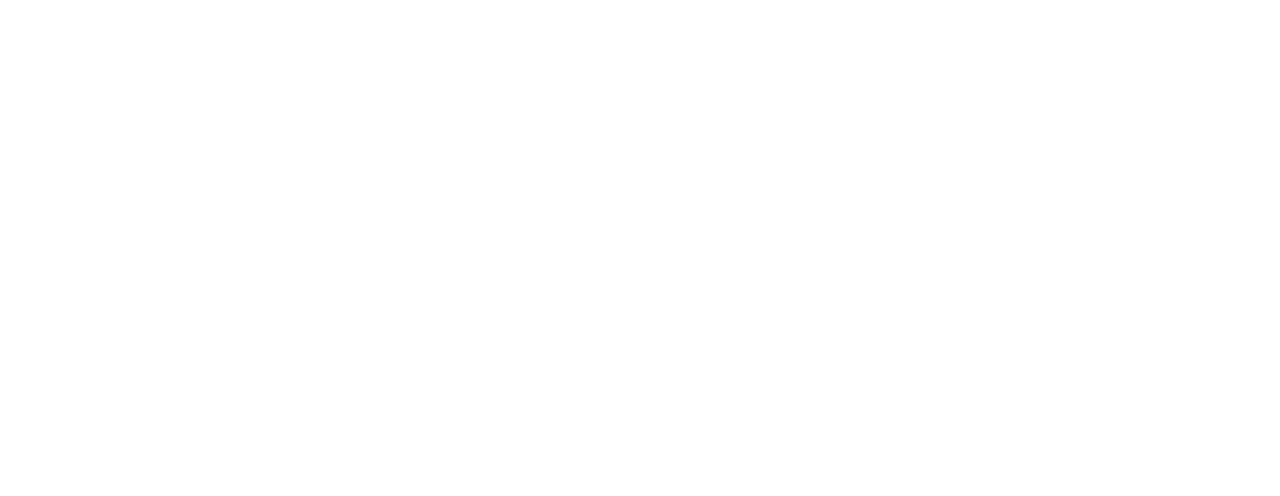
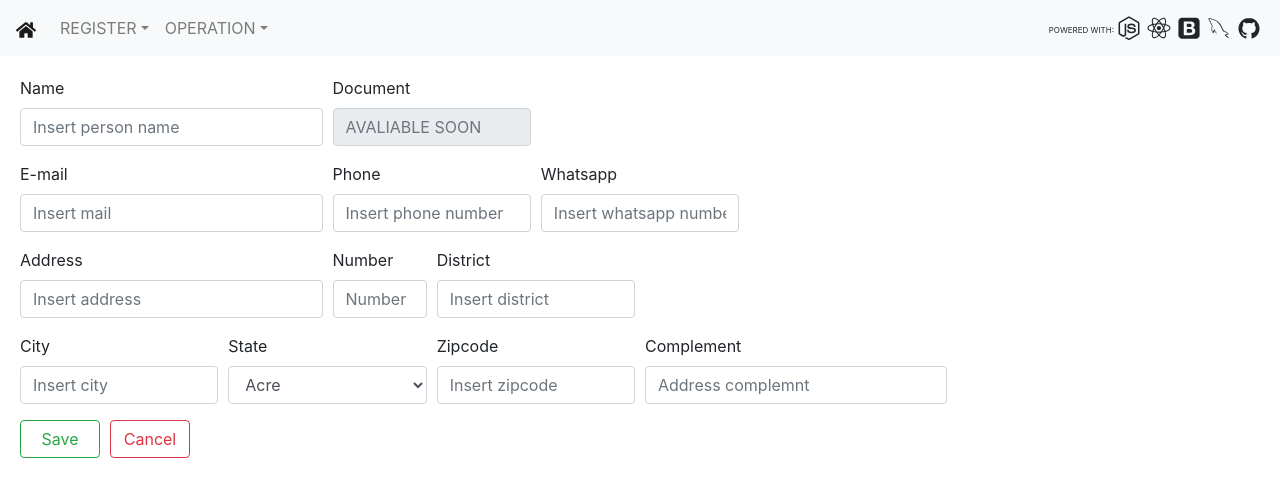
Before and after one commit to Franklim/wop, a React (Create React App) app in the folder wop-application/: page /persons in a window 1280 px wide. Shown: the top 496 px of the page. Built offline with nearby package versions, Linux system fonts and the light colour scheme.

Commit message:
Creating person page and util class.

```diff
--- a/wop-application/src/components/menu/index.js
+++ b/wop-application/src/components/menu/index.js
@@ -1,4 +1,5 @@
 import React from 'react';
+import {Link} from 'react-router-dom'
 import{Navbar,Nav,NavDropdown,Form, FormText} from 'react-bootstrap'
 import { DiReact, DiNodejsSmall, DiMysql, DiGithubBadge, DiBootstrap } from "react-icons/di";
 import { FaHome } from "react-icons/fa";
@@ -12,8 +13,9 @@
             <Navbar.Collapse id="basic-navbar-nav">
                 <Nav className="mr-auto">
                 <NavDropdown title="REGISTER" id="basic-nav-dropdown">
-                    <NavDropdown.Item href="/groups">Groups</NavDropdown.Item>
-                    <NavDropdown.Item href="/groups">Persons</NavDropdown.Item>
+                    <NavDropdown.Item href="/groups"> Groups </NavDropdown.Item>
+                    <NavDropdown.Item href="/persons">Persons</NavDropdown.Item>
+                    <NavDropdown.Item href="/users">Users</NavDropdown.Item>
                 </NavDropdown>
                 <NavDropdown title="OPERATION" id="basic-nav-dropdown">
                     <NavDropdown.Item href="#">New</NavDropdown.Item>
--- a/wop-application/src/pages/groups/index.js
+++ b/wop-application/src/pages/groups/index.js
@@ -110,7 +110,7 @@
                     <Form.Group style={{marginTop:20}}>
                         <Form.Label>Group Name</Form.Label>
                         <Form.Control required value={name} onChange={e=> setName(e.target.value)} placeholder="Insert the group name" />
-                        <Form.Label>Permissions</Form.Label>
+                        <Form.Label style={{marginTop:20}}>Permissions</Form.Label>
                         <Form.Control disabled value={permission} onChange={e=> setPermission(e.target.value)} placeholder="Insert the permissions - TEMPORARY DISABLED" />
                     </Form.Group>
 
--- /dev/null
+++ b/wop-application/src/pages/persons/index.js
@@ -0,0 +1,129 @@
+import React, {useState} from 'react';
+import Menu from '../../components/menu'
+import {Col,Form, Button} from 'react-bootstrap'
+import api from '../../services/api'
+const constants = require('../../utils/StatesNames')
+
+function Persons(){
+
+    const [name, setName] = useState("")
+    const [address, setAddress] = useState("")
+    const [number, setNumber] = useState("")
+    const [district, setDistrict] = useState("")
+    const [city, setCity] = useState("")
+    const [state, setState] = useState([])
+    const [zipcode, setZipcode] = useState("")
+    const [complement, setComplement] = useState("")
+    const [mail, setMail] = useState("")
+    const [phone, setPhone] = useState("")
+    const [whatsapp, setWhatsapp] = useState("")
+
+    function clearFields(){
+        setName("")
+        setAddress("")
+        setNumber("")
+        setDistrict("")
+        setCity("")
+        setZipcode("")
+        setComplement("")
+        setMail("")
+        setPhone("")
+        setWhatsapp("")
+        setState(constants.STATES)
+    };
+
+    async function handleInsert(e){
+        e.preventDefault()
+        const data = {
+            name,
+            address,
+            number,
+            district,
+            city,
+            state,
+            zipcode,
+            complement,
+            mail,
+            phone,
+            whatsapp
+        }
+
+        const response = await api.post('persons', data)
+        clearFields();
+    }
+    console.log(constants.STATES)
+    return(
+        <div>
+        <Menu/>
+        <Form style={{margin:20}} onSubmit={handleInsert}>
+            <Form.Row style={{marginTop:20}}>
+                <Form.Group as={Col} md="3">
+                    <Form.Label>Name</Form.Label>
+                    <Form.Control required value={name} onChange={e=> setName(e.target.value)} placeholder="Insert person name" />
+                </Form.Group>
+                <Form.Group as={Col} md="2">
+                    <Form.Label>Document</Form.Label>
+                    <Form.Control disabled placeholder="AVALIABLE SOON" />
+                </Form.Group>
+            </Form.Row>
+
+            <Form.Row >
+                <Form.Group as={Col} md="3">
+                    <Form.Label>E-mail</Form.Label>
+                    <Form.Control required value={mail} onChange={e=> setMail(e.target.value)} placeholder="Insert mail" />
+                </Form.Group>
+                <Form.Group as={Col} md="2">
+                    <Form.Label>Phone</Form.Label>
+                    <Form.Control value={phone} onChange={e=> setPhone(e.target.value)} placeholder="Insert phone number" />
+                </Form.Group>
+                <Form.Group as={Col} md="2">
+                    <Form.Label>Whatsapp</Form.Label>
+                    <Form.Control value={whatsapp} onChange={e=> setWhatsapp(e.target.value)} placeholder="Insert whatsapp number" />
+                </Form.Group>
+            </Form.Row>
+
+            <Form.Row>
+                <Form.Group as={Col} md="3">
+                    <Form.Label>Address</Form.Label>
+                    <Form.Control required value={address} onChange={e=> setAddress(e.target.value)} placeholder="Insert address" />
+                </Form.Group>
+                <Form.Group as={Col} md="1">
+                    <Form.Label>Number</Form.Label>
+                    <Form.Control required value={number} onChange={e=> setNumber(e.target.value)} placeholder="Number" />
+                </Form.Group>
+                <Form.Group as={Col} md="2">
+                    <Form.Label>District</Form.Label>
+                    <Form.Control required value={district} onChange={e=> setDistrict(e.target.value)} placeholder="Insert district" />
+                </Form.Group>
+            </Form.Row>
+            <Form.Row>
+                <Form.Group as={Col} md="2">
+                    <Form.Label>City</Form.Label>
+                    <Form.Control required value={city} onChange={e=> setCity(e.target.value)} placeholder="Insert city" />
+                </Form.Group>
+                <Form.Group as={Col} md="2">
+                    <Form.Label>State</Form.Label>
+                    <Form.Control required as="select" value={state} onChange={e=> setState(e.target.value)}>
+                        {constants.STATES.map(state=>(
+                            <option>{state}</option>
+                        ))}
+                    </Form.Control>
+                </Form.Group>
+                <Form.Group as={Col} md="2">
+                    <Form.Label>Zipcode</Form.Label>
+                    <Form.Control required value={zipcode} onChange={e=> setZipcode(e.target.value)} placeholder="Insert zipcode" />
+                </Form.Group>
+                <Form.Group as={Col} md="3">
+                    <Form.Label>Complement</Form.Label>
+                    <Form.Control value={complement} onChange={e=> setComplement(e.target.value)} placeholder="Address complemnt" />
+                </Form.Group>
+            </Form.Row>
+
+            <Button style={{width:'80px'}}  variant="outline-success" type="submit">Save</Button>
+            <Button style={{width:'80px', marginLeft:10}}  variant="outline-danger" onClick={()=>clearFields()} >Cancel</Button>
+        </Form>
+        </div>
+    );
+}
+
+export default Persons;
--- a/wop-application/src/routes.js
+++ b/wop-application/src/routes.js
@@ -2,6 +2,8 @@
 import {BrowserRouter, Route, Switch} from 'react-router-dom';
 import Home from './pages/home'
 import Groups from './pages/groups'
+import Persons from './pages/persons'
+import Users from './pages/users'
 
 
 function Routes(){
@@ -10,6 +12,8 @@
             <Switch>
                 <Route path="/" exact component= {Home} />
                 <Route path="/groups" exact component= {Groups} />
+                <Route path="/persons" exact component= {Persons} />
+                <Route path="/users" exact component= {Users} />
 
             </Switch>
         </BrowserRouter>
--- /dev/null
+++ b/wop-application/src/utils/StatesNames.js
@@ -0,0 +1,36 @@
+module.exports = Object.freeze({
+
+    STATES:[
+        "Acre",
+        "Alagoas",
+        "Amapá",
+        "Amazonas",
+        "Bahia",
+        "Ceará",
+        "Distrito Federal",
+        "Espírito Santo",
+        "Goiás",
+        "Maranhão",
+        "Mato Grosso",
+        "Mato Grosso do Sul",
+        "Minas Gerais",
+        "Pará",
+        "Paraíba",
+        "Paraná",
+        "Pernambuco",
+        "Piauí",
+        "Rio de Janeiro",
+        "Rio Grande do Norte",
+        "Rio Grande do Sul",
+        "Rondônia",
+        "Roraima",
+        "Santa Catarina",
+        "São Paulo",
+        "Sergipe",
+        "Tocantins",
+        "Exterior",
+        "Outro"
+        ]
+
+
+    });
```
Also changed, not shown: wop-application/src/pages/users/index.js (added).
